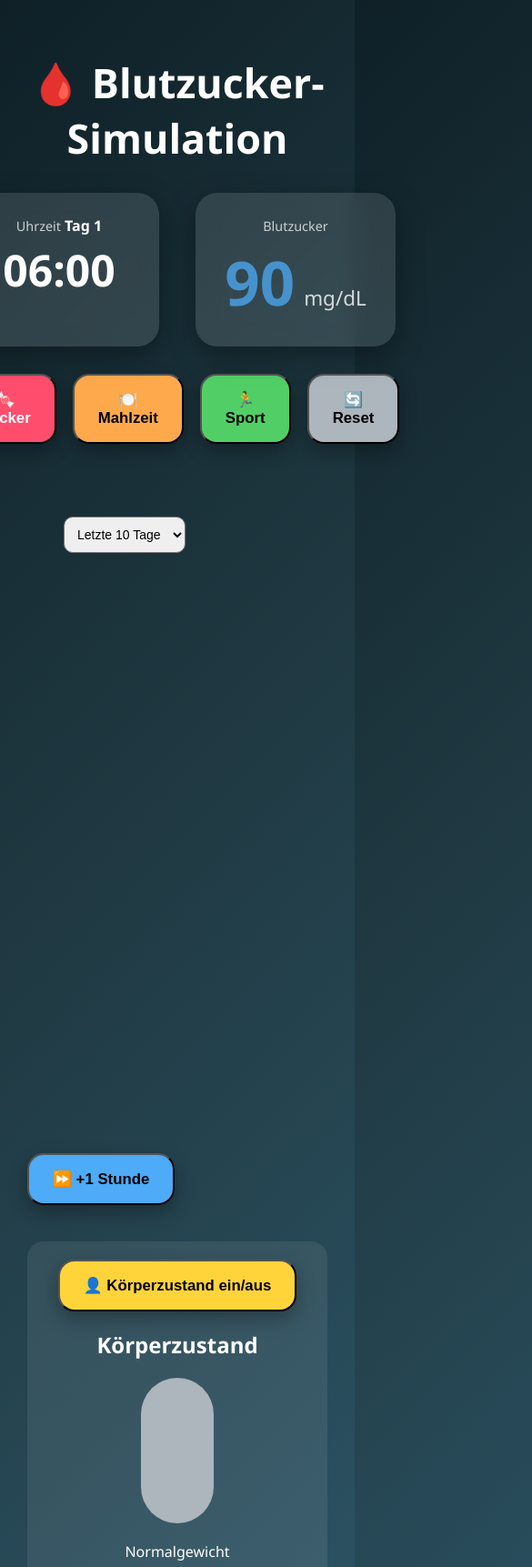
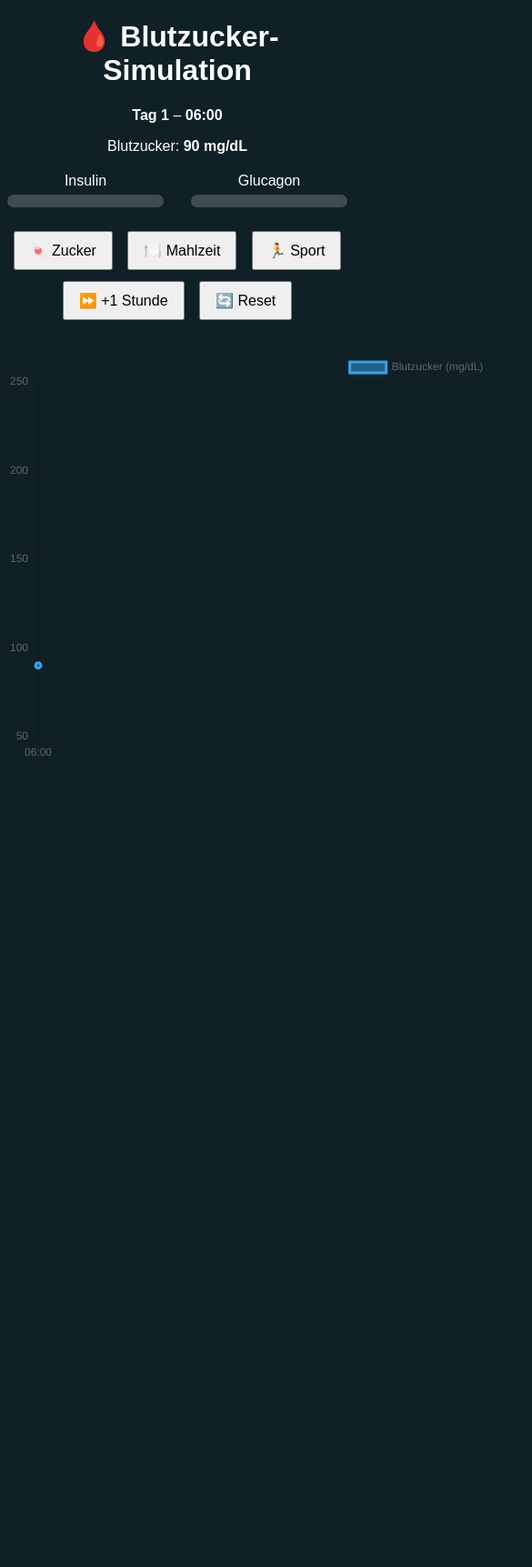
Before and after one commit to SirrRoyale/Blutzucker, a plain HTML site: page index.html in a window 390 px wide. Shown: the top 1723 px of the page at 91% size, 585 px wide, since content can reach past the window. After the commit the page ends 868 px from the top, so only its background shows below. Drawn offline with nearby package versions, Linux system fonts and the light colour scheme.

Commit message:
Redesign UI and add hormone simulation to blood sugar app
Simplifies the HTML structure, updates the UI to display insulin and glucagon hormone bars, and refactors the JavaScript logic to simulate hormone effects on blood sugar. Removes avatar and energy tracking, streamlines controls, and updates the chart and style for a cleaner, more focused simulation experience.

```diff
--- a/index.html
+++ b/index.html
@@ -2,73 +2,42 @@
 <html lang="de">
 <head>
   <meta charset="UTF-8">
-  <title>Blutzucker-Simulation</title>
+  <title>Blutzucker Simulation</title>
+  <link rel="stylesheet" href="style.css">
+  <script src="https://cdn.jsdelivr.net/npm/chart.js"></script>
+</head>
+<body>
 
-  <!-- CSS -->
-  <link rel="stylesheet" href="style.css">
-
-  <!-- Chart.js (lokal ODER CDN, eins von beiden) -->
-  <script src="chart.js"></script>
-</head>
-
-<body>
-  <div class="app">
-
-    <header class="top">
   <h1>🩸 Blutzucker-Simulation</h1>
 
-      <div class="main-stats">
-        <div class="time-card">
-          <span>Uhrzeit</span>
-          <strong id="day">Tag 1</strong>
-          <div id="time" class="time-big">06:00</div>
+  <p><strong id="day">Tag 1</strong> – <strong id="time">06:00</strong></p>
+  <p>Blutzucker: <strong><span id="value">90</span> mg/dL</strong></p>
+<div class="hormones">
+  <div class="hormone insulin">
+    <span>Insulin</span>
+    <div class="bar">
+      <div id="insulinBar"></div>
+    </div>
   </div>
 
-        <div class="glucose-card">
-          <span>Blutzucker</span>
-          <div class="glucose-value">
-            <span id="value">90</span>
-            <small>mg/dL</small>
+  <div class="hormone glucagon">
+    <span>Glucagon</span>
+    <div class="bar">
+      <div id="glucagonBar"></div>
     </div>
   </div>
 </div>
-    </header>
 
-    <section class="controls">
-      <button class="btn sugar" onclick="zucker()">🍬 Zucker</button>
-      <button class="btn meal" onclick="mahlzeit()">🍽️ Mahlzeit</button>
-      <button class="btn sport" onclick="sport()">🏃 Sport</button>
-      <button class="btn reset" onclick="reset()">🔄 Reset</button>
-    </section>
-
-    <section class="chart-card">
-      <select onchange="changeRange(this.value)">
-        <option value="10">Letzte 10 Tage</option>
-        <option value="5">Letzte 5 Tage</option>
-        <option value="all">Alle Tage</option>
-      </select>
+  <div class="controls">
+    <button onclick="zucker()">🍬 Zucker</button>
+    <button onclick="mahlzeit()">🍽️ Mahlzeit</button>
+    <button onclick="sport()">🏃 Sport</button>
+    <button onclick="nextHour()">⏩ +1 Stunde</button>
+    <button onclick="reset()">🔄 Reset</button>
+  </div>
 
   <canvas id="chart"></canvas>
-    </section>
 
-    <section class="time-control">
-      <button class="btn time" onclick="nextHour()">⏩ +1 Stunde</button>
-    </section>
-
-    <section class="avatar-card" id="avatarCard">
-      <button class="btn toggle" onclick="toggleAvatar()">👤 Körperzustand ein/aus</button>
-      <h2>Körperzustand</h2>
-
-      <div class="avatar-wrapper">
-        <div id="avatar" class="avatar normal"></div>
-      </div>
-
-      <p id="avatar-text">Normalgewicht</p>
-    </section>
-
-  </div>
-
-  <!-- DEIN JS IMMER GANZ UNTEN -->
   <script src="script.js"></script>
 </body>
 </html>
--- a/script.js
+++ b/script.js
@@ -1,31 +1,36 @@
-// ===== BASIS =====
-let blutzucker = 90;
+// ===== ZEIT =====
 let hour = 6;
 let day = 1;
 
+// ===== BLUTZUCKER =====
+let blutzucker = 90;
+
+// ===== HORMONE =====
+let insulin = 0;
+let glucagon = 0;
+const MIN_GLUCOSE = 30;
+const MAX_GLUCOSE = 600;
+
+
+// ===== DOM =====
 const timeSpan = document.getElementById("time");
 const daySpan = document.getElementById("day");
 const valueSpan = document.getElementById("value");
+const insulinBar = document.getElementById("insulinBar");
+const glucagonBar = document.getElementById("glucagonBar");
 
-let energy = 0; // langfristiger Energieüberschuss
-const avatar = document.getElementById("avatar");
-const avatarText = document.getElementById("avatar-text");
-
-let maxDays = 10; // Standard
-const HOURS_PER_DAY = 24;
 
 
 // ===== CHART =====
-const canvas = document.getElementById("chart");
-const ctx = canvas.getContext("2d");
+const ctx = document.getElementById("chart").getContext("2d");
 
 const data = {
   labels: ["06:00"],
   datasets: [{
     label: "Blutzucker (mg/dL)",
     data: [blutzucker],
-    borderWidth: 4,
-    tension: 0.35
+    borderWidth: 3,
+    tension: 0.3
   }]
 };
 
@@ -33,193 +38,127 @@ const chart = new Chart(ctx, {
   type: "line",
   data: data,
   options: {
-  responsive: true,
-  maintainAspectRatio: false,
-  plugins: {
-    legend: {
-      labels: {
-        color: "#ffffff",
-        font: { size: 14 }
-      }
-    }
-  },
     scales: {
       y: {
         min: 50,
-      max: 350,
-      ticks: {
-        color: "#ffffff"
-      },
-      grid: {
-        color: "rgba(255,255,255,0.1)"
-      },
-      title: {
-        display: true,
-        text: "Blutzucker (mg/dL)",
-        color: "#ffffff"
-      }
-    },
-    x: {
-  ticks: {
-    color: "#ffffff",
-    autoSkip: false,
-    callback: function(value, index) {
-      // Zeige NUR jede 24. Stunde (= neuer Tag)
-      if (index % 24 === 0) {
-        return this.getLabelForValue(value);
-      }
-      return "";
-    }
-  },
-  grid: {
-    color: "rgba(255,255,255,0.1)"
-  },
-  title: {
-    display: true,
-    text: "Zeit",
-    color: "#ffffff"
+        max: 250
       }
     }
-
-
   }
-}
-
 });
 
-// ===== HILFSFUNKTIONEN =====
+// ===== FUNKTIONEN =====
+
+// Anzeige aktualisieren
 function updateTime() {
   timeSpan.textContent = String(hour).padStart(2, "0") + ":00";
   daySpan.textContent = "Tag " + day;
+  valueSpan.textContent = Math.round(blutzucker);
 }
 
+// 🍬 Zucker
+function zucker() {
+  blutzucker += 30;
+  insulin += 15;
+  updateHormoneBars();
+clampGlucose();
+checkCriticalState();
 
-function regulation() {
-  if (blutzucker > 110) blutzucker -= 10; // Insulin
-  if (blutzucker < 70) blutzucker += 10;  // Glucagon
 }
 
-// ===== ZEIT =====
+// 🍽️ Mahlzeit
+function mahlzeit() {
+  blutzucker += 20;
+  insulin += 10;
+  updateHormoneBars();
+clampGlucose();
+checkCriticalState();
+
+}
+
+// 🏃 Sport
+function sport() {
+  blutzucker -= 25;
+  glucagon += 15;
+  updateHormoneBars();
+clampGlucose();
+checkCriticalState();
+
+}
+
+// 🧪 Hormonwirkung (pro Stunde)
+function hormoneRegulation() {
+  // Insulin senkt Blutzucker
+  if (insulin > 0) {
+    blutzucker -= insulin * 0.2;
+    insulin -= 3;
+    updateHormoneBars();
+clampGlucose();
+checkCriticalState();
+
+  }
+
+  // Glucagon erhöht Blutzucker
+  if (glucagon > 0) {
+    blutzucker += glucagon * 0.2;
+    glucagon -= 3;
+  }
+
+  insulin = Math.max(insulin, 0);
+  glucagon = Math.max(glucagon, 0);
+}
+
+// ⏩ +1 Stunde
 function nextHour() {
   hour++;
-
   if (hour === 24) {
     hour = 0;
     day++;
   }
 
-  regulation();
+  hormoneRegulation();
+  updateTime();
+  clampGlucose();
+checkCriticalState();
 
-  updateTime();
-  valueSpan.textContent = Math.round(blutzucker);
-  updateGlucoseColor();
 
   data.labels.push(`Tag ${day} ${String(hour).padStart(2, "0")}:00`);
   data.datasets[0].data.push(blutzucker);
-
-if (maxDays !== "all") {
-  const maxPoints = maxDays * 24;
-
-  while (data.labels.length > maxPoints) {
-    data.labels.shift();
-    data.datasets[0].data.shift();
-  }
+  chart.update();
 }
 
+// 🔄 Reset
+function reset() {
+  hour = 6;
+  day = 1;
+  blutzucker = 90;
+  insulin = 0;
+  glucagon = 0;
+
+  data.labels = ["06:00"];
+  data.datasets[0].data = [blutzucker];
   chart.update();
 
-
+  updateTime();
+  updateHormoneBars();
 
 }
 
+updateTime();
 
-// ===== BUTTONS =====
-function zucker() {
-  blutzucker += 30;
-  energy += 5;
-  valueSpan.textContent = blutzucker;
-  updateAvatar();
-  updateGlucoseColor();
-
+function updateHormoneBars() {
+  insulinBar.style.width = Math.min(insulin * 3, 100) + "%";
+  glucagonBar.style.width = Math.min(glucagon * 3, 100) + "%";
 }
-
-function mahlzeit() {
-  blutzucker += 20;
-  energy += 3;
-  valueSpan.textContent = blutzucker;
-  updateAvatar();
-  updateGlucoseColor();
+function clampGlucose() {
+  if (blutzucker < MIN_GLUCOSE) blutzucker = MIN_GLUCOSE;
+  if (blutzucker > MAX_GLUCOSE) blutzucker = MAX_GLUCOSE;
 }
-
-function sport() {
-  blutzucker -= 25;
-  energy -= 6;
-  valueSpan.textContent = blutzucker;
-  updateAvatar();
-  updateGlucoseColor();
+function checkCriticalState() {
+  if (blutzucker <= 40) {
+    alert("Kritische Unterzuckerung! Bewusstlosigkeit moeglich.");
   }
-
-
-function reset() {
-  blutzucker = 90;
-  hour = 6;
-  day = 1;
-  energy = 0;
-
-  data.labels.length = 1;
-  data.datasets[0].data.length = 1;
-  data.datasets[0].data[0] = blutzucker;
-
-  updateTime();
-  valueSpan.textContent = blutzucker;
-  updateAvatar();
-  chart.update();
-  updateGlucoseColor();
-
-}
-
-function updateAvatar() {
-  if (energy < -20) {
-    avatar.className = "avatar slim";
-    avatarText.textContent = "Untergewichtig";
-  }
-  else if (energy < 20) {
-    avatar.className = "avatar normal";
-    avatarText.textContent = "Normalgewicht";
-  }
-  else if (energy < 60) {
-    avatar.className = "avatar heavy";
-    avatarText.textContent = "Übergewicht";
-  }
-  else {
-    avatar.className = "avatar obese";
-    avatarText.textContent = "Starkes Übergewicht";
+  if (blutzucker >= 400) {
+    alert("Kritische Ueberzuckerung! Akute Gefahr.");
   }
 }
-let avatarVisible = true;
-const avatarCard = document.getElementById("avatarCard");
-
-function toggleAvatar() {
-  avatarVisible = !avatarVisible;
-  avatarCard.style.display = avatarVisible ? "block" : "none";
-}
-function changeRange(value) {
-  if (value === "all") {
-    maxDays = "all";
-  } else {
-    maxDays = Number(value);
-  }
-}
-function updateGlucoseColor() {
-  const glucoseEl = document.querySelector(".glucose-value span");
-
-  if (blutzucker < 70) {
-    glucoseEl.style.color = "#ff6b6b"; // rot (Unterzucker)
-  }
-  else if (blutzucker > 180) {
-    glucoseEl.style.color = "#ffa94d"; // orange (Überzucker)
-  }
-  else {
-    glucoseEl.style.color = "#4dabf7"; // blau (Normalbereich)
-  }
-}
--- a/style.css
+++ b/style.css
@@ -1,198 +1,57 @@
-* {
-  box-sizing: border-box;
-}
-
 body {
-  margin: 0;
-  font-family: "Segoe UI", Inter, system-ui, sans-serif;
-  background: linear-gradient(135deg, #0f2027, #203a43, #2c5364);
-  color: #fff;
-}
-
-.app {
-  max-width: 1100px;
-  margin: auto;
-  padding: 30px;
-}
-
-/* Header */
-header h1 {
-  margin-bottom: 20px;
-  font-size: 2.4rem;
+  font-family: Arial, sans-serif;
+  background: #0f2027;
+  color: white;
   text-align: center;
 }
 
-.stats {
+canvas {
+  max-width: 900px;
+  height: 450px !important;
+  margin: 30px auto;
+  display: block;
+}
+
+button {
+  padding: 10px 16px;
+  margin: 6px;
+  font-size: 16px;
+  cursor: pointer;
+}
+.hormones {
   display: flex;
   justify-content: center;
   gap: 30px;
+  margin: 20px 0;
 }
 
-.stat {
-  background: rgba(255,255,255,0.08);
-  padding: 15px 25px;
-  border-radius: 14px;
-  text-align: center;
-  backdrop-filter: blur(10px);
-}
-
-.stat span {
-  display: block;
-  font-size: 0.8rem;
-  opacity: 0.7;
-}
-
-.stat strong {
-  font-size: 1.6rem;
-}
-
-/* Buttons */
-.controls {
-  display: flex;
-  justify-content: center;
-  gap: 18px;
-  margin: 30px 0;
-}
-
-.btn {
-  padding: 16px 26px;
-  border-radius: 18px;
-  font-size: 1.05rem;
-  font-weight: 600;
-  box-shadow: 0 8px 20px rgba(0,0,0,0.3);
-}
-
-.btn:active {
-  transform: scale(0.97);
-}
-
-
-.sugar { background: #ff4d6d; color: white; }
-.meal  { background: #ffa94d; color: black; }
-.sport { background: #51cf66; color: black; }
-.reset { background: #adb5bd; color: black; }
-.time  { background: #4dabf7; color: black; }
-
-/* Chart Card */
-.chart-card {
-  margin-top: 40px;
-  padding: 40px;
-  border-radius: 30px;
-}
-
-canvas {
-  height: 600px !important; /* 👈 MASSIV */
-}
-
-
-.avatar-card {
-  margin: 40px auto;
-  padding: 20px;
-  max-width: 400px;
-  background: rgba(255,255,255,0.08);
-  border-radius: 18px;
+.hormone {
+  width: 180px;
   text-align: center;
 }
 
-.avatar-wrapper {
-  display: flex;
-  justify-content: center;
-  margin: 20px 0;
+.hormone span {
+  display: block;
+  margin-bottom: 6px;
 }
 
-.avatar {
-  width: 80px;
-  height: 160px;
-  background: #e9ecef;
-  border-radius: 40px;
-  transition: all 0.4s ease;
+.bar {
+  height: 14px;
+  background: rgba(255,255,255,0.2);
+  border-radius: 10px;
+  overflow: hidden;
 }
 
-/* Zustände */
-.avatar.slim {
-  transform: scaleX(0.8);
-  background: #ced4da;
+#insulinBar {
+  height: 100%;
+  width: 0%;
+  background: #4dabf7; /* blau */
+  transition: width 0.3s;
 }
 
-.avatar.normal {
-  transform: scaleX(1);
-  background: #adb5bd;
+#glucagonBar {
+  height: 100%;
+  width: 0%;
+  background: #ffa94d; /* orange */
+  transition: width 0.3s;
 }
-
-.avatar.heavy {
-  transform: scaleX(1.25);
-  background: #868e96;
-}
-
-.avatar.obese {
-  transform: scaleX(1.5);
-  background: #495057;
-}
-.toggle {
-  background: #ffd43b;
-  color: black;
-}
-select {
-  padding: 10px;
-  border-radius: 10px;
-  font-size: 14px;
-  margin-bottom: 15px;
-}
-/* ===== TOP ===== */
-.top h1 {
-  text-align: center;
-  font-size: 2.8rem;
-  margin-bottom: 30px;
-}
-
-/* ===== MAIN STATS ===== */
-.main-stats {
-  display: flex;
-  justify-content: center;
-  gap: 40px;
-  margin-bottom: 30px;
-}
-
-.time-card,
-.glucose-card {
-  background: rgba(255,255,255,0.12);
-  padding: 25px 35px;
-  border-radius: 24px;
-  text-align: center;
-  min-width: 220px;
-  backdrop-filter: blur(12px);
-  box-shadow: 0 10px 30px rgba(0,0,0,0.35);
-}
-
-.time-card span,
-.glucose-card span {
-  opacity: 0.75;
-  font-size: 0.9rem;
-}
-
-/* Uhrzeit fett */
-.time-big {
-  font-size: 3rem;
-  font-weight: 700;
-  margin-top: 5px;
-}
-
-/* Blutzucker MEGA */
-.glucose-value {
-  display: flex;
-  align-items: baseline;
-  justify-content: center;
-  gap: 10px;
-  margin-top: 5px;
-}
-
-.glucose-value span {
-  font-size: 4.2rem;   /* 👈 DAS ist der Unterschied */
-  font-weight: 800;
-  color: #4dabf7;
-}
-
-.glucose-value small {
-  font-size: 1.4rem;
-  opacity: 0.8;
-}
```
Lines whose indentation alone changed are shown as unchanged.
